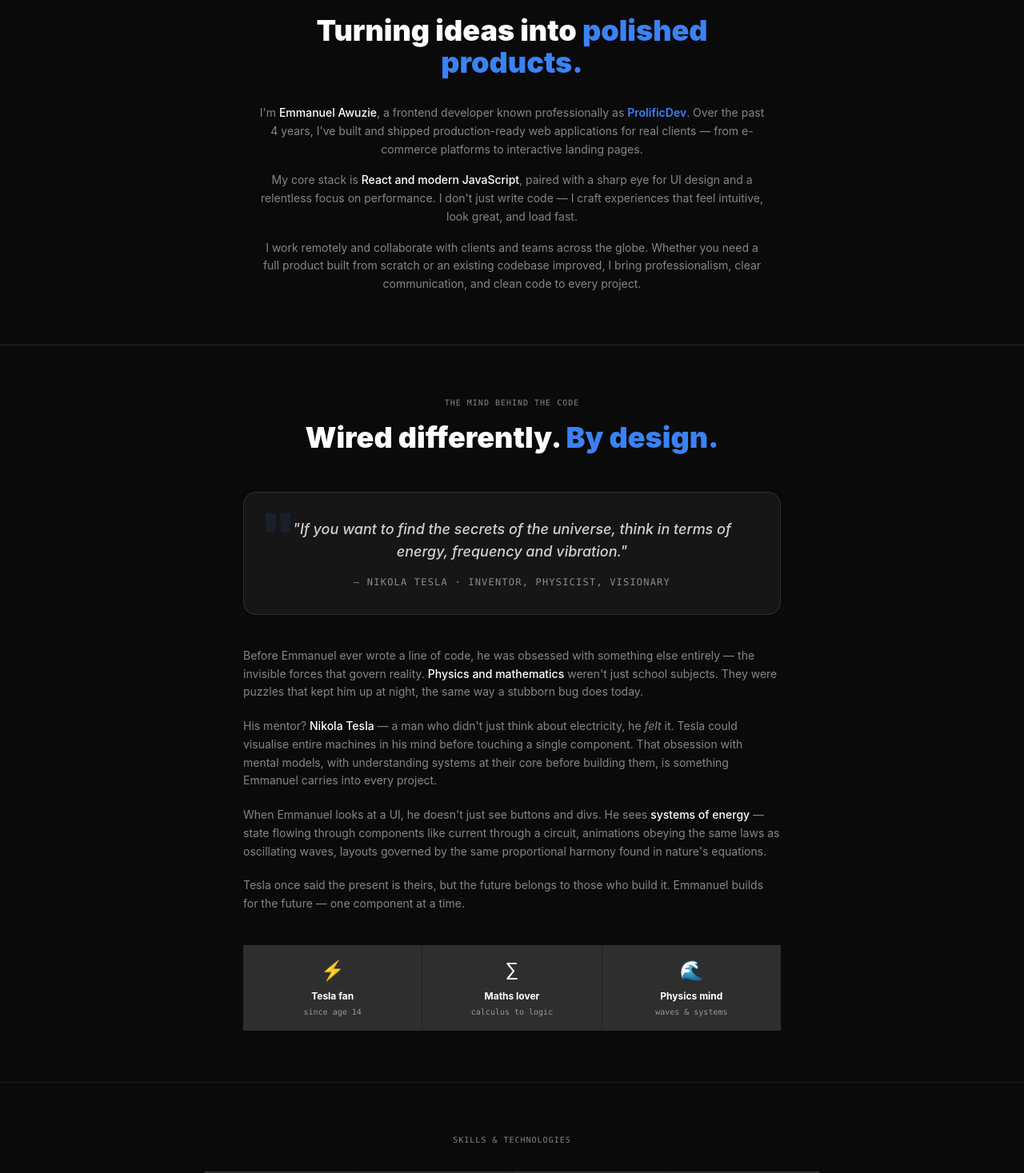
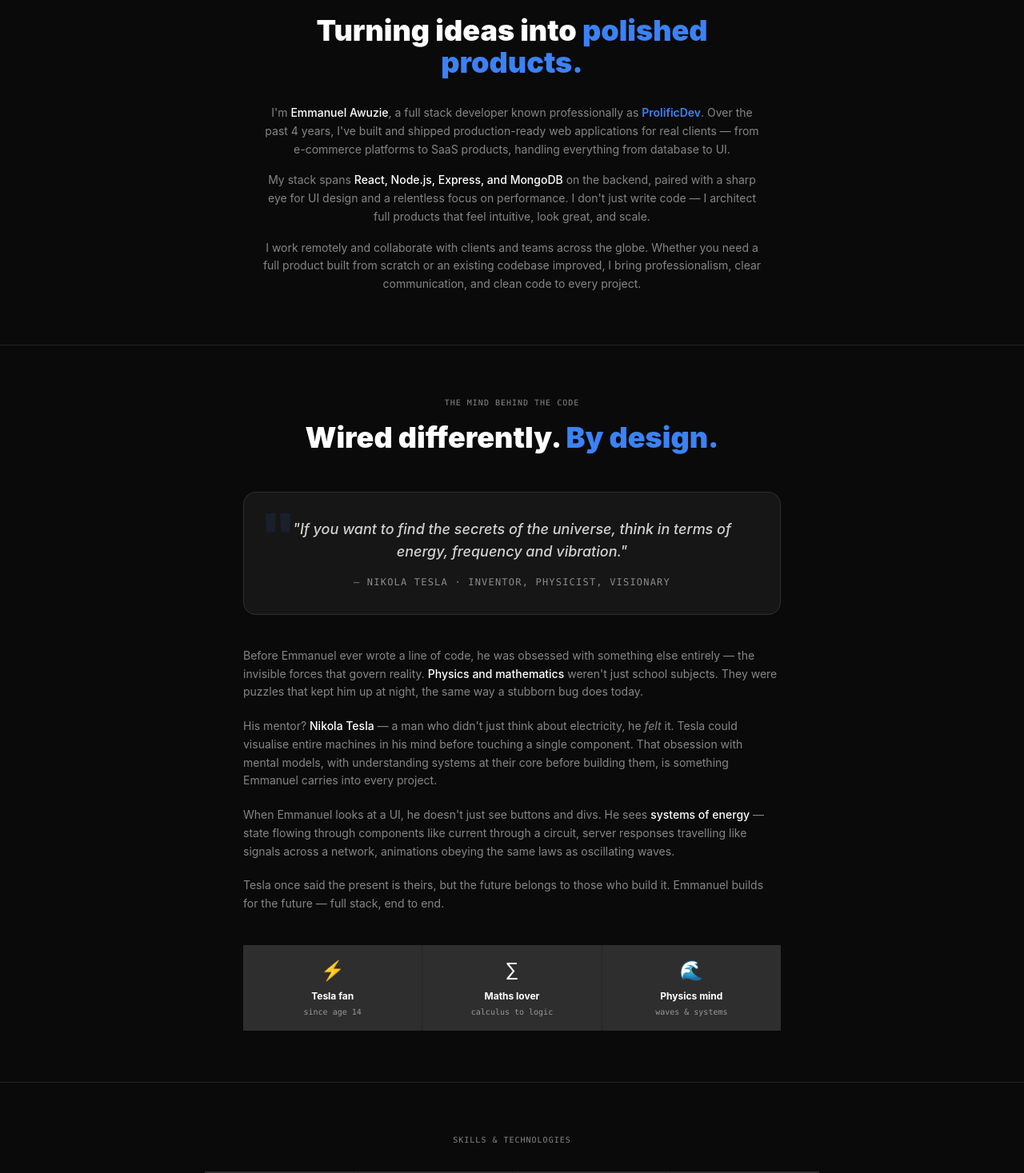
Before and after one commit to ProlificDev/prolific-dev-portfolio, a React (Create React App) app: page / in a window 1280 px wide. Shown: the part 1003-2470 px from the top of the page at 80% size. Built offline with nearby package versions, Linux system fonts and the light colour scheme.

Commit message:
feat: update all descriptions to full stack developer, add backend skills, update meta tags

```diff
--- a/public/index.html
+++ b/public/index.html
@@ -5,13 +5,13 @@
     <link rel="icon" href="%PUBLIC_URL%/favicon.svg?v=2" type="image/svg+xml" />
     <meta name="viewport" content="width=device-width, initial-scale=1" />
     <meta name="theme-color" content="#0066ff" />
-    <meta name="description" content="ProlificDev — Emmanuel Awuzie. Frontend Developer with 4 years of experience building fast, beautiful, and accessible web experiences." />
-    <meta name="keywords" content="ProlificDev, Frontend Developer, React, JavaScript, Web Development, Emmanuel Awuzie" />
+    <meta name="description" content="ProlificDev — Emmanuel Awuzie. Full Stack Developer with 4 years of experience building fast, scalable, and beautiful web applications end to end." />
+    <meta name="keywords" content="ProlificDev, Full Stack Developer, React, Node.js, JavaScript, Web Development, Emmanuel Awuzie" />
     <meta name="author" content="Emmanuel Awuzie" />
 
     <!-- Open Graph (WhatsApp, Twitter, LinkedIn previews) -->
     <meta property="og:title" content="ProlificDev — Emmanuel Awuzie" />
-    <meta property="og:description" content="Frontend Developer with 4 years of experience building fast, beautiful, and accessible web experiences." />
+    <meta property="og:description" content="Full Stack Developer with 4 years of experience building fast, scalable, and beautiful web applications end to end." />
     <meta property="og:type" content="website" />
     <meta property="og:site_name" content="ProlificDev" />
     <meta property="og:image" content="https://prolificdev.netlify.app/og-image.png" />
@@ -22,7 +22,7 @@
 
     <link rel="apple-touch-icon" href="%PUBLIC_URL%/favicon.svg" />
     <link rel="manifest" href="%PUBLIC_URL%/manifest.json" />
-    <title>ProlificDev — Emmanuel Awuzie | Frontend Developer</title>
+    <title>ProlificDev — Emmanuel Awuzie | Full Stack Developer</title>
   </head>
   <body>
     <noscript>You need to enable JavaScript to run this app.</noscript>
--- a/src/pages/Contact.js
+++ b/src/pages/Contact.js
@@ -48,7 +48,7 @@ const Contact = ({ isDarkMode }) => {
         </h1>
         <p className={`mt-4 text-sm leading-relaxed max-w-sm mx-auto ${muted}`}>
           I'm <span className={isDarkMode ? 'text-white font-medium' : 'text-black font-medium'}>Emmanuel Awuzie</span> — aka <span className="text-blue-500 font-semibold">ProlificDev</span>.
-          Whether you have a project, a question, or an opportunity, I'd love to hear from you.
+          Full stack developer. Whether you have a project, a question, or an opportunity, I'd love to hear from you.
         </p>
       </section>
 
--- a/src/pages/Home.js
+++ b/src/pages/Home.js
@@ -3,9 +3,9 @@ import { Link } from 'react-router-dom';
 
 const skills = [
   { category: 'Frontend',  items: ['React', 'JavaScript (ES6+)', 'HTML5 & CSS3', 'Tailwind CSS'] },
+  { category: 'Backend',   items: ['Node.js', 'Express.js', 'REST APIs', 'MongoDB'] },
   { category: 'Tooling',   items: ['Git & GitHub', 'Webpack', 'NPM / Yarn', 'VS Code'] },
   { category: 'Design',    items: ['UI/UX Principles', 'Figma', 'CSS Animations', 'Accessibility'] },
-  { category: 'Other',     items: ['REST APIs', 'Performance', 'SEO Basics', 'Problem Solving'] },
 ];
 
 const stats = [
@@ -14,7 +14,7 @@ const stats = [
   { value: '100%', label: 'Satisfaction' },
 ];
 
-const roles = ['Frontend Dev', 'React Engineer', 'UI Craftsman', 'Web Builder'];
+const roles = ['Full Stack Dev', 'React Engineer', 'Node.js Builder', 'UI Craftsman'];
 
 const WordCycler = ({ isDarkMode }) => {
   const [roleIndex, setRoleIndex] = useState(0);
@@ -115,9 +115,9 @@ const Home = ({ isDarkMode }) => {
 
         {/* Sub-line */}
         <p className={`text-sm md:text-base max-w-md leading-relaxed mt-6 mb-8 animate-slide-up-fade-4 ${muted}`}>
-          I'm <span className={strong}>Emmanuel Awuzie</span> — a frontend developer
+          I'm <span className={strong}>Emmanuel Awuzie</span> — a full stack developer
           with <span className={strong}>4 years</span> of professional experience
-          designing and building high-performance web applications. I go by{' '}
+          designing and building high-performance web applications, end to end. I go by{' '}
           <span className="text-blue-500 font-semibold">ProlificDev</span> — a name
           that reflects my commitment to shipping quality work, consistently.
         </p>
@@ -172,15 +172,16 @@ const Home = ({ isDarkMode }) => {
         </h2>
         <div className={`space-y-4 text-sm leading-relaxed ${muted}`}>
           <p>
-            I'm <span className={strong}>Emmanuel Awuzie</span>, a frontend developer
+            I'm <span className={strong}>Emmanuel Awuzie</span>, a full stack developer
             known professionally as <span className="text-blue-500 font-semibold">ProlificDev</span>.
             Over the past 4 years, I've built and shipped production-ready web applications
-            for real clients — from e-commerce platforms to interactive landing pages.
+            for real clients — from e-commerce platforms to SaaS products, handling everything
+            from database to UI.
           </p>
           <p>
-            My core stack is <span className={strong}>React and modern JavaScript</span>, paired
-            with a sharp eye for UI design and a relentless focus on performance. I don't just
-            write code — I craft experiences that feel intuitive, look great, and load fast.
+            My stack spans <span className={strong}>React, Node.js, Express, and MongoDB</span> on the
+            backend, paired with a sharp eye for UI design and a relentless focus on performance.
+            I don't just write code — I architect full products that feel intuitive, look great, and scale.
           </p>
           <p>
             I work remotely and collaborate with clients and teams across the globe.
@@ -236,12 +237,12 @@ const Home = ({ isDarkMode }) => {
             <p>
               When Emmanuel looks at a UI, he doesn't just see buttons and divs. He sees{' '}
               <span className={strong}>systems of energy</span> — state flowing through components like current
-              through a circuit, animations obeying the same laws as oscillating waves, layouts governed
-              by the same proportional harmony found in nature's equations.
+              through a circuit, server responses travelling like signals across a network, animations
+              obeying the same laws as oscillating waves.
             </p>
             <p>
               Tesla once said the present is theirs, but the future belongs to those who build it.
-              Emmanuel builds for the future — one component at a time.
+              Emmanuel builds for the future — full stack, end to end.
             </p>
           </div>
 
```
